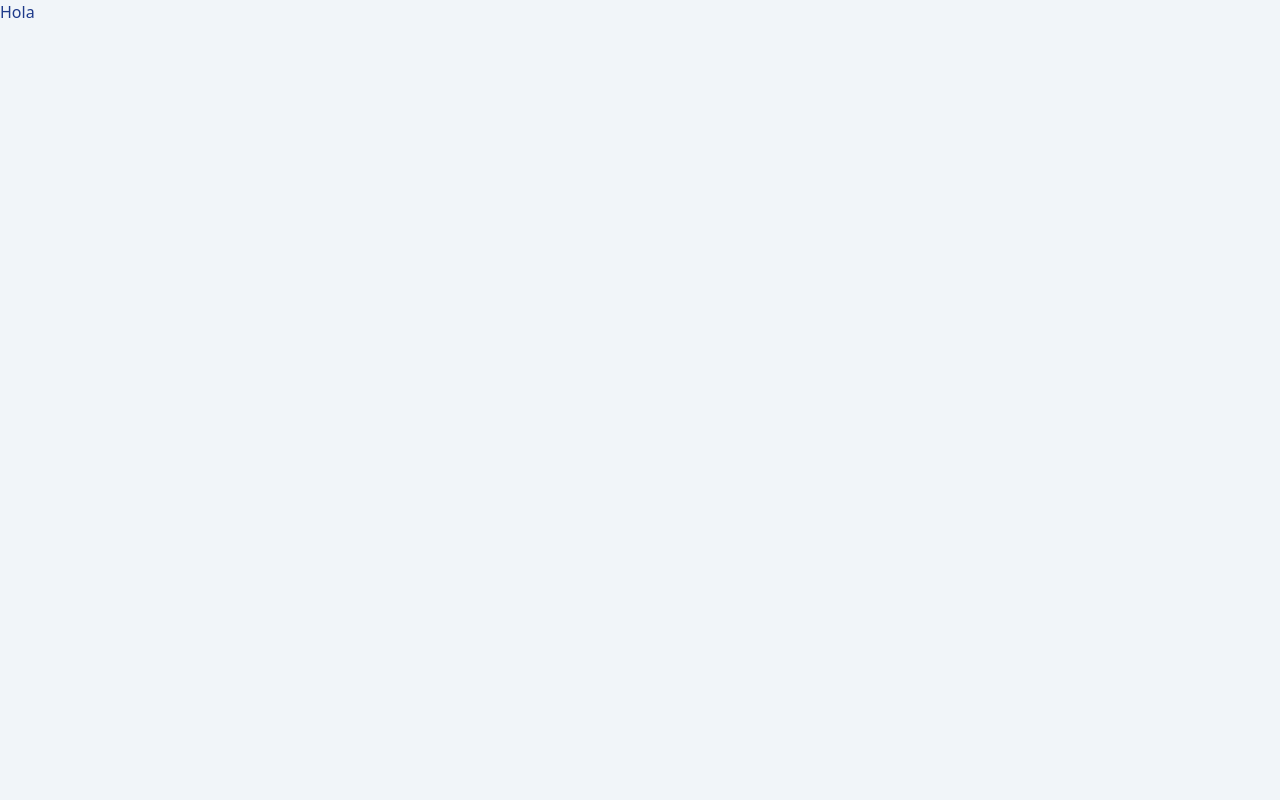
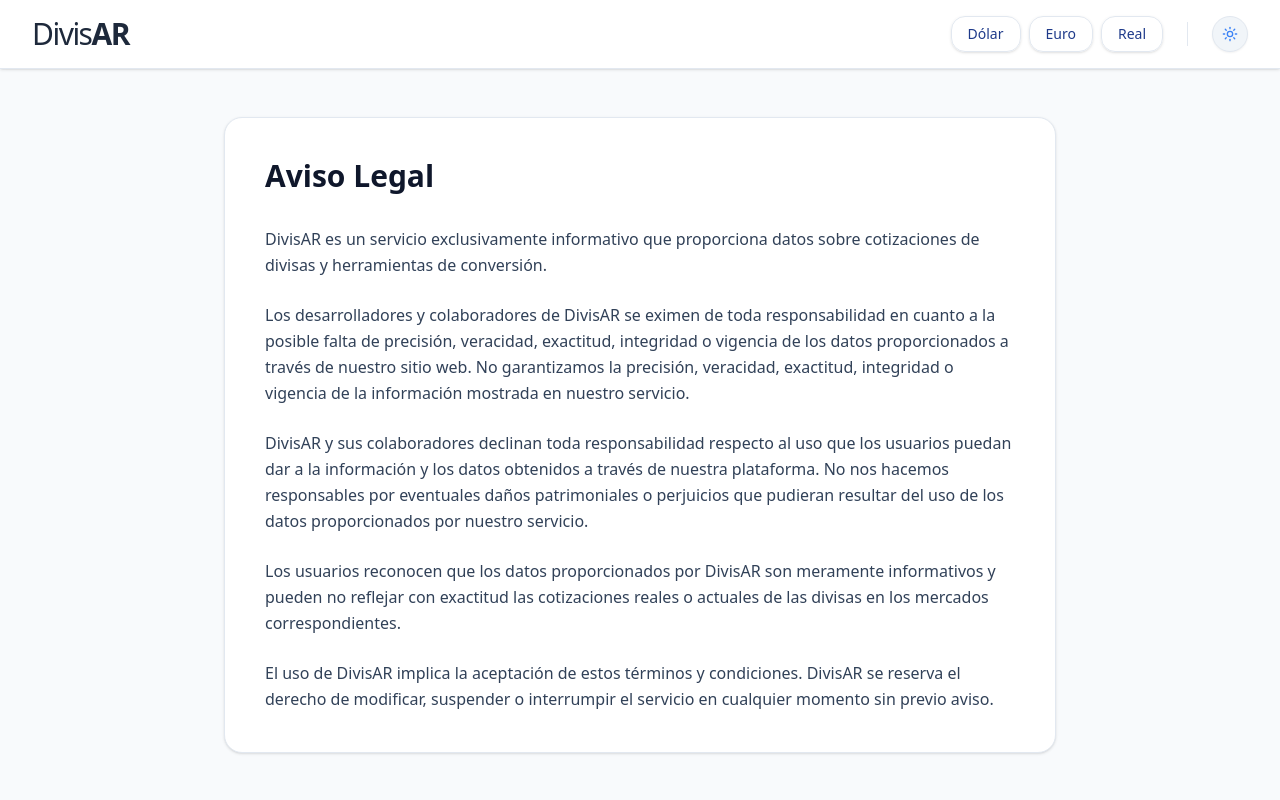
Before and after one commit to agustincalisaya/divisar, a Next.js app: page /legales-terminos-condiciones in a window 1280 px wide. Shown: the top 800 px of the page. Built offline with nearby package versions, Linux system fonts and the light colour scheme.

Commit message:
Agregue informacion a la pagina Legal

```diff
--- a/src/app/legales-terminos-condiciones/page.tsx
+++ b/src/app/legales-terminos-condiciones/page.tsx
@@ -1,8 +1,49 @@
-export default async function DolarPage() {
+import { Header } from "@/src/components/shared/header";
+import { Footer } from "@/src/components/shared/footer";
 
+export default async function LegalesPage() {
   return (
-    <div className="min-h-screen flex flex-col">
-        Hola
+    <div className="min-h-screen flex flex-col bg-slate-50 dark:bg-[#0b1120] transition-colors duration-300">
+      <div className="w-full bg-white dark:bg-[#111827] border-b border-slate-200 dark:border-slate-800 shadow-sm sticky top-0 z-50 transition-colors duration-300">
+        <div className="max-w-7xl mx-auto px-4 md:px-8 py-4">
+          <Header />
+        </div>
+      </div>
+
+      <main className="flex-1 px-4 pt-8 pb-16 md:px-8 md:pt-12 max-w-4xl mx-auto w-full">
+        <div className="bg-white dark:bg-slate-900 p-6 md:p-10 rounded-2xl shadow-sm border border-slate-200 dark:border-slate-800 transition-colors duration-300">
+
+          <h1 className="text-2xl md:text-3xl font-bold text-slate-900 dark:text-white mb-8 transition-colors duration-300">
+            Aviso Legal
+          </h1>
+
+          <div className="space-y-6 text-slate-700 dark:text-slate-300 leading-relaxed transition-colors duration-300">
+            <p>
+              DivisAR es un servicio exclusivamente informativo que proporciona datos sobre cotizaciones de divisas y herramientas de conversión.
+            </p>
+
+            <p>
+              Los desarrolladores y colaboradores de DivisAR se eximen de toda responsabilidad en cuanto a la posible falta de precisión, veracidad, exactitud, integridad o vigencia de los datos proporcionados a través de nuestro sitio web. No garantizamos la precisión, veracidad, exactitud, integridad o vigencia de la información mostrada en nuestro servicio.
+            </p>
+
+            <p>
+              DivisAR y sus colaboradores declinan toda responsabilidad respecto al uso que los usuarios puedan dar a la información y los datos obtenidos a través de nuestra plataforma. No nos hacemos responsables por eventuales daños patrimoniales o perjuicios que pudieran resultar del uso de los datos proporcionados por nuestro servicio.
+            </p>
+
+            <p>
+              Los usuarios reconocen que los datos proporcionados por DivisAR son meramente informativos y pueden no reflejar con exactitud las cotizaciones reales o actuales de las divisas en los mercados correspondientes.
+            </p>
+
+            <p>
+              El uso de DivisAR implica la aceptación de estos términos y condiciones. DivisAR se reserva el derecho de modificar, suspender o interrumpir el servicio en cualquier momento sin previo aviso.
+            </p>
+          </div>
+
+        </div>
+      </main>
+
+      {/* --- Footer --- */}
+      <Footer />
     </div>
   );
 }
```
